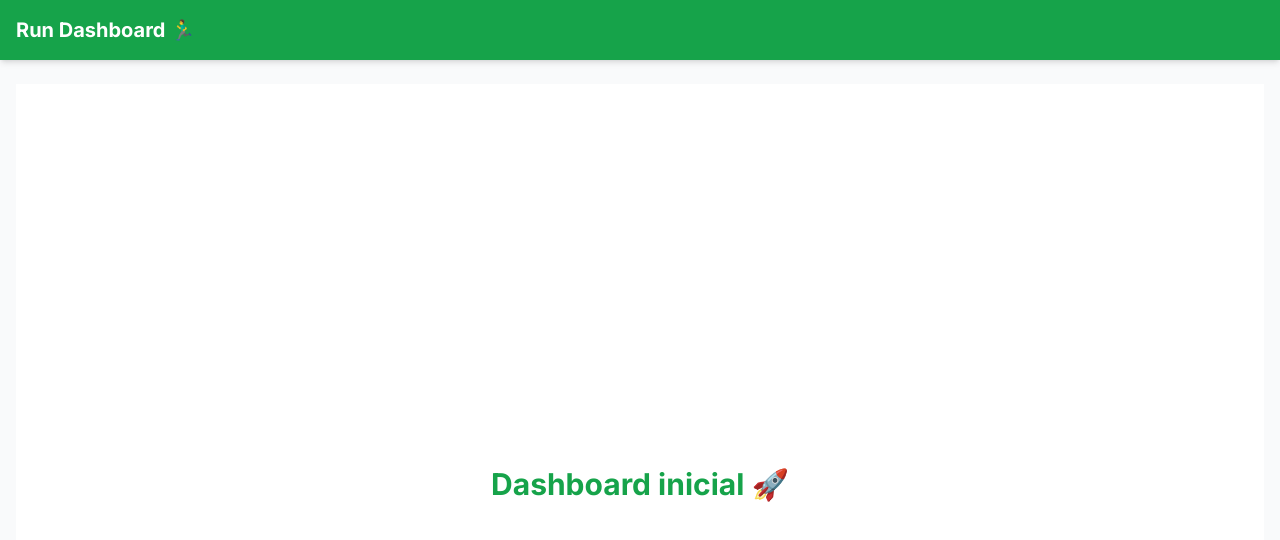
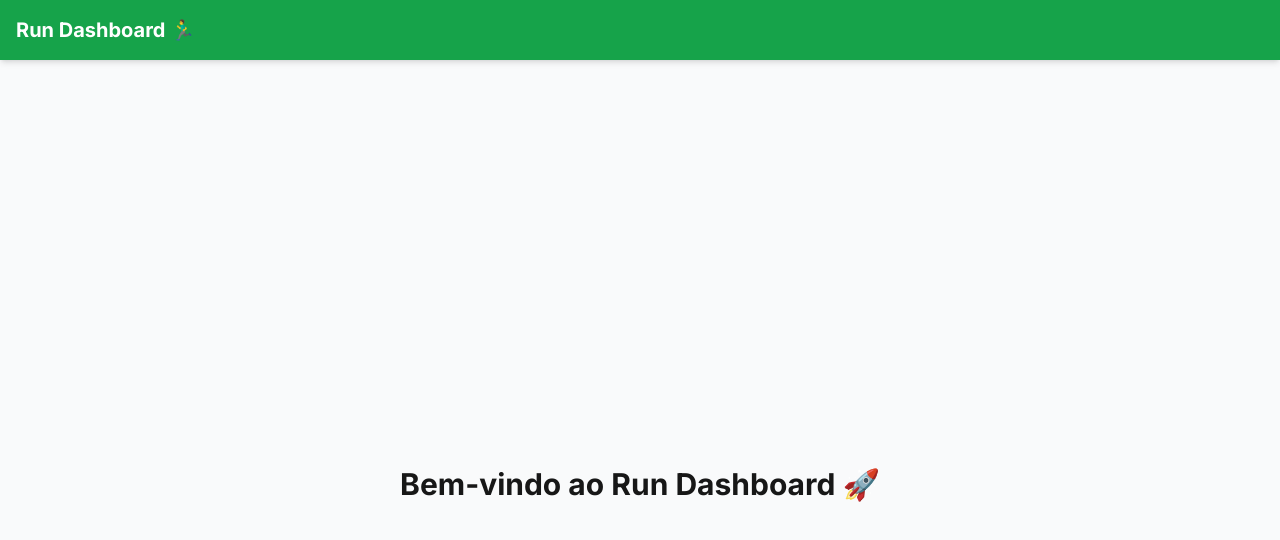
Before and after one commit to felipetormesdev/run-dashboard, a Next.js app: page / in a window 1280 px wide. Shown: the top 540 px of the page. Built offline with nearby package versions, Linux system fonts and the light colour scheme.

Commit message:
feat: add initial project structure with dashboard and components folders

```diff
--- /dev/null
+++ b/src/app/dashboard/page.tsx
@@ -0,0 +1,8 @@
+export default function DashboardPage() {
+    return (
+      <main className="p-6">
+        <h1 className="text-2xl font-bold">Dashboard</h1>
+        <p className="text-gray-600">Aqui vamos mostrar as estatísticas de corrida.</p>
+      </main>
+    );
+  }
--- a/src/app/page.tsx
+++ b/src/app/page.tsx
@@ -1,10 +1,7 @@
-// src/app/dashboard/page.tsx
-export default function DashboardPage() {
+export default function HomePage() {
   return (
-    <main className="flex h-screen items-center justify-center bg-white">
-      <h1 className="text-3xl font-bold text-green-600">
-        Dashboard inicial 🚀
-      </h1>
+    <main className="flex h-screen items-center justify-center">
+      <h1 className="text-3xl font-bold">Bem-vindo ao Run Dashboard 🚀</h1>
     </main>
-  )
+  );
 }
--- /dev/null
+++ b/src/components/Card.tsx
@@ -0,0 +1,15 @@
+import { ReactNode } from "react";
+
+interface CardProps {
+  title: string;
+  children: ReactNode;
+}
+
+export default function Card({ title, children }: CardProps) {
+  return (
+    <div className="bg-white rounded-xl shadow-md p-6 flex flex-col">
+      <h2 className="text-lg font-semibold text-gray-700 mb-4">{title}</h2>
+      <div className="text-2xl font-bold text-green-600">{children}</div>
+    </div>
+  );
+}
```
Also changed, not shown: 2 other files (tests, documents, lock files or other folders).
